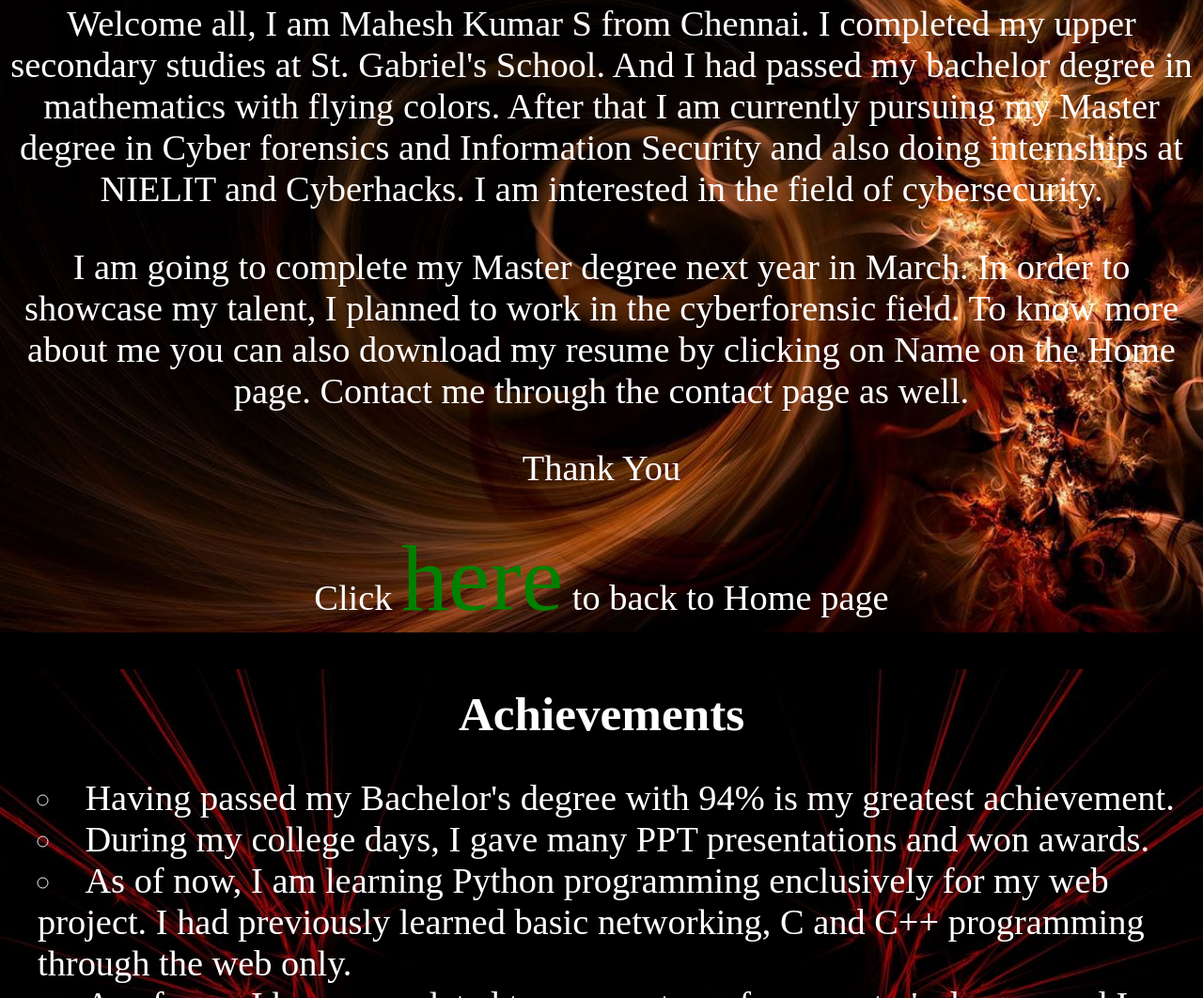
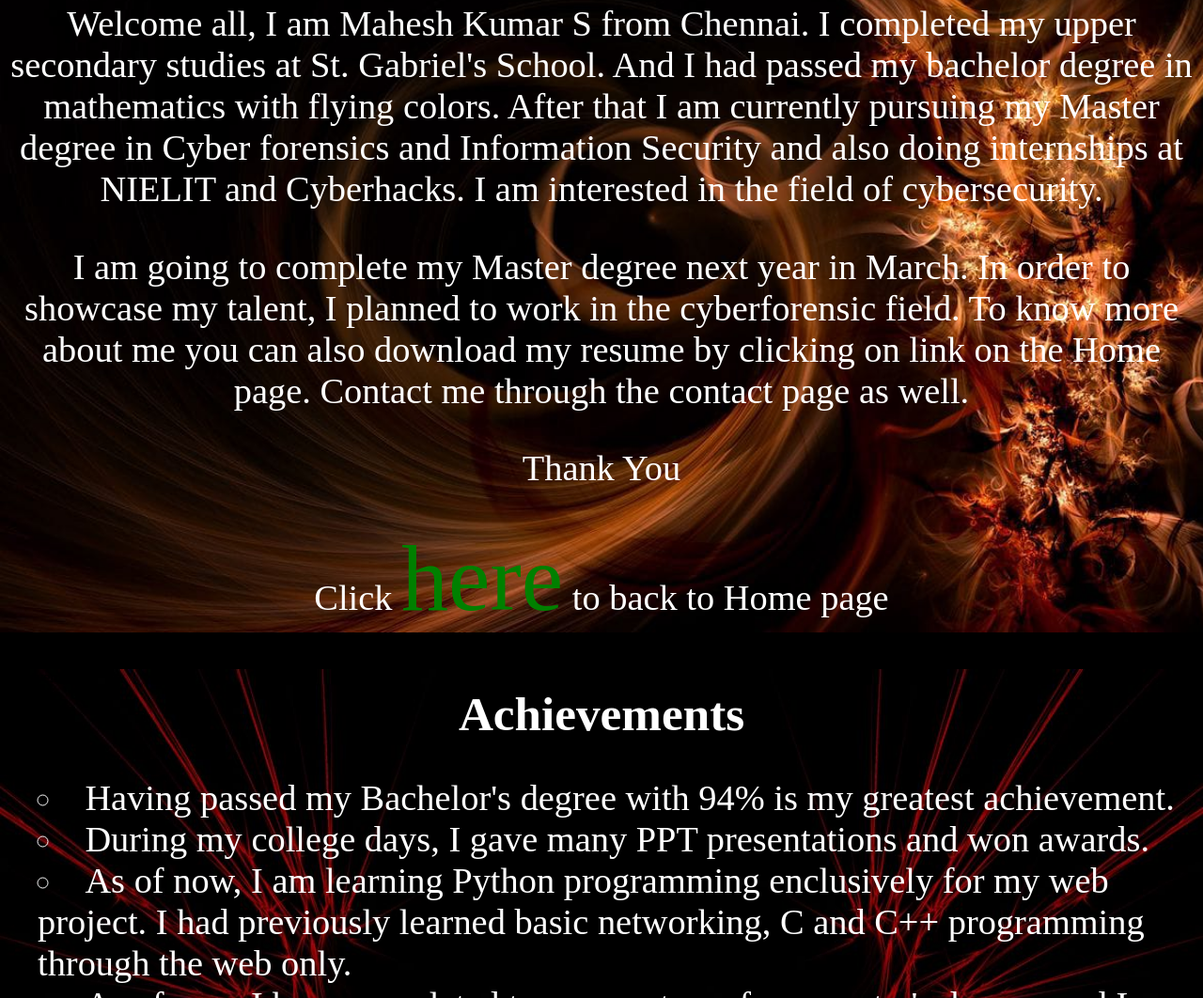
Before and after one commit to Mahesh26092000/maheshkumarportfolio.github.io, a plain HTML site: page index.html in a window 1280 px wide. Shown: the part 1629-2691 px from the top of the page at 94% size. Drawn offline with Linux system fonts and the light colour scheme.

Commit message:
Update index.html

```diff
--- a/index.html
+++ b/index.html
@@ -83,7 +83,7 @@ a:hover {
 		<div class="about-content">
 			<p>Welcome all, I am Mahesh Kumar S from Chennai. I completed my upper secondary studies at St. Gabriel's School. And I had passed my bachelor degree in mathematics with flying colors. After that I am currently pursuing my Master degree in Cyber forensics and Information Security and also doing internships at NIELIT and Cyberhacks. I am interested in the field of cybersecurity.
 			</p>
-			<p>I am going to complete my Master degree next year in March. In order to showcase my talent, I planned to work in the cyberforensic field. To know more about me you can also download my resume by clicking on Name on the Home page. Contact me through the contact page as well.
+			<p>I am going to complete my Master degree next year in March. In order to showcase my talent, I planned to work in the cyberforensic field. To know more about me you can also download my resume by clicking on link on the Home page. Contact me through the contact page as well.
 			</p>
 			<span>Thank You</span>
 			<p>Click <a href="#home">here</a> to back to Home page</p>
```
